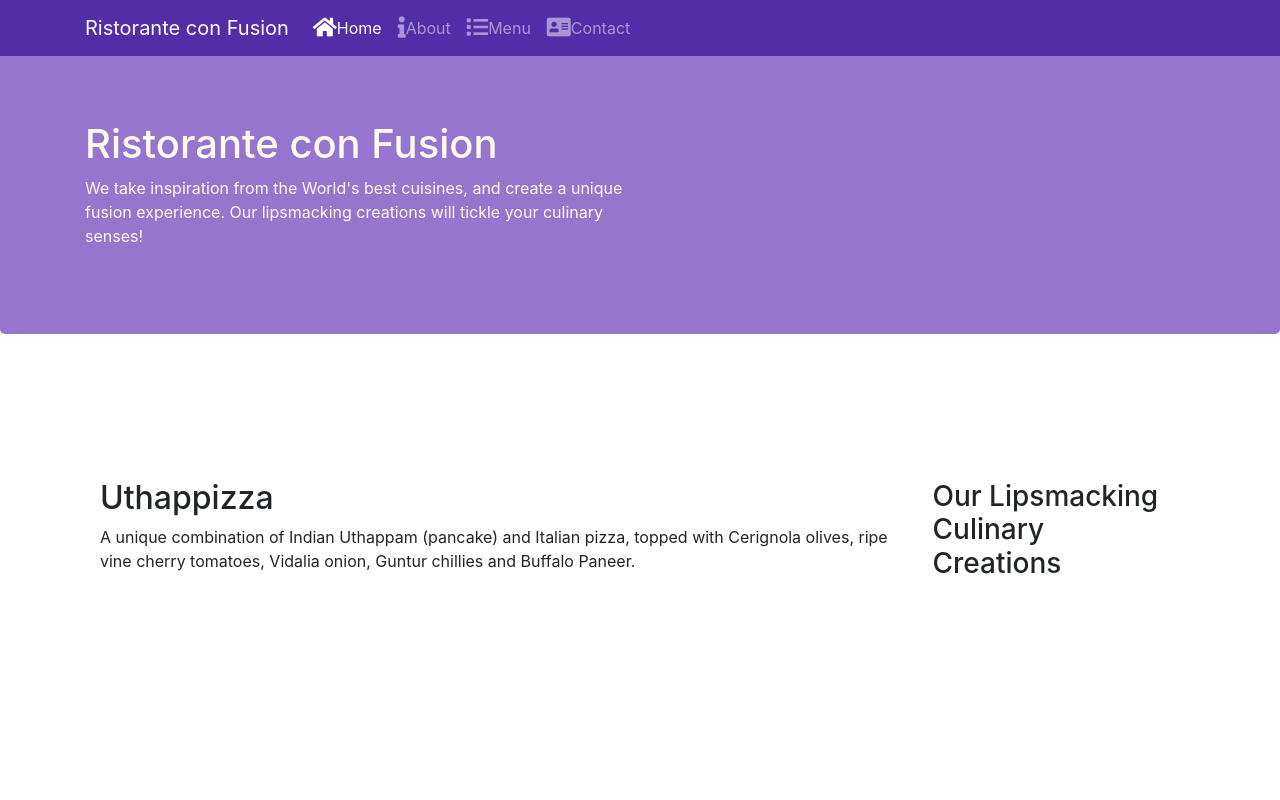
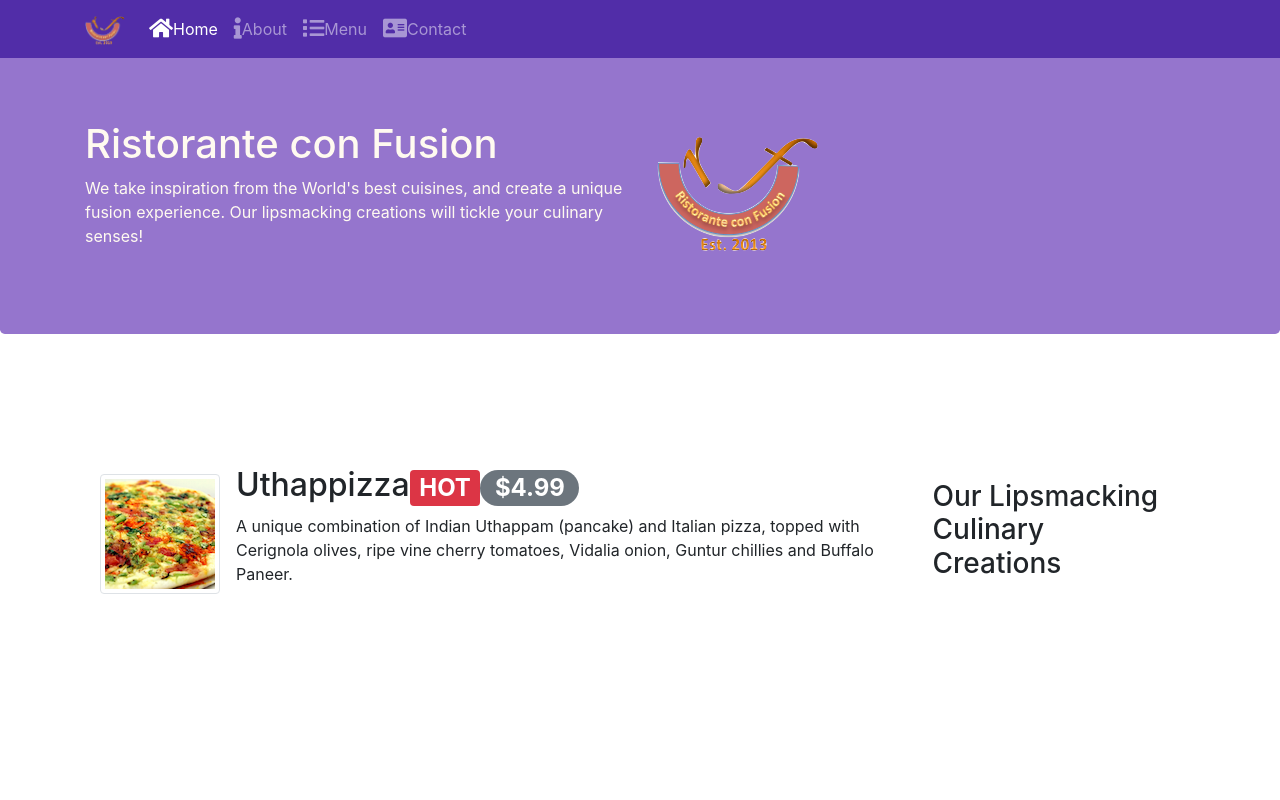
Before and after one commit to arjunSussol/RestaurantTemplateBootstrap, a website: page index.html in a window 1280 px wide. Shown: the top 800 px of the page. Drawn offline with nearby package versions, Linux system fonts and the light colour scheme.

Commit message:
Added Media and Badge

```diff
--- a/index.html
+++ b/index.html
@@ -23,7 +23,7 @@
             <button class="navbar-toggler" type="button" data-toggle="collapse" data-target="#Navbar">
                 <span class="navbar-toggler-icon"></span>
             </button>
-            <a class="navbar-brand" href="#">Ristorante con Fusion</a>
+            <a class="navbar-brand" href="#"><img src="img/logo.png" height="30" width="40"></a>
             <div class="collapse navbar-collapse" id="Navbar">
                 <ul class="navbar-nav mr-auto">
                     <li class="nav-item active"><a class="nav-link" href="#"><i class="fas fa-home fa-lg"></i>Home</a></li>
@@ -41,7 +41,8 @@
                     <h1>Ristorante con Fusion</h1>
                     <p class="d-none d-sm-block">We take inspiration from the World's best cuisines, and create a unique fusion experience. Our lipsmacking creations will tickle your culinary senses!</p>
                 </div>
-                <div class="col-12 col-sm">
+                <div class="col-12 col-sm align-self-center">
+                    <img src="img/logo.png" class="img-fluid">
                 </div>
             </div>
         </div>
@@ -53,8 +54,13 @@
                 <h3>Our Lipsmacking Culinary Creations</h3>
             </div>
             <div class="col-12 col-sm order-sm-first col-md">
-                <h2>Uthappizza</h2>
-                <p class="d-none d-sm-block">A unique combination of Indian Uthappam (pancake) and Italian pizza, topped with Cerignola olives, ripe vine cherry tomatoes, Vidalia onion, Guntur chillies and Buffalo Paneer.</p>
+                <div class="media">
+                    <img  class="d-flex mr-3 img-thumbnail align-self-center" src="img/uthappizza.png" alt="Uthappizza">
+                    <div class="media-body">
+                        <h2 class="mt-0">Uthappizza<span class="badge badge-danger">HOT</span><span class="badge badge-pill badge-secondary">$4.99</span></h2>
+                        <p class="d-none d-sm-block">A unique combination of Indian Uthappam (pancake) and Italian pizza, topped with Cerignola olives, ripe vine cherry tomatoes, Vidalia onion, Guntur chillies and Buffalo Paneer.</p>
+                    </div>
+                </div>
             </div>
         </div>
 
@@ -74,9 +80,14 @@
                 <h3>Meet our Culinary Specialists</h3>
             </div>
             <div class="col-12 col-sm order-sm-first col-md">
-                <h2>Alberto Somayya</h2>
-                <h4>Executive Chef</h4>
-                <p class="d-none d-sm-block">Award winning three-star Michelin chef with wide International experience having worked closely with whos-who in the culinary world, he specializes in creating mouthwatering Indo-Italian fusion experiences. </p>
+                <div class="media">
+                    <img class="d-flex mr-3 img-thumbnail align-self-center" src="img/alberto.png" alt="Alberto">
+                    <div class="media-body">
+                        <h2 class="mt-0">Alberto Somayya</h2>
+                        <h4>Executive Chef</h4>
+                        <p class="d-none d-sm-block">Award winning three-star Michelin chef with wide International experience having worked closely with whos-who in the culinary world, he specializes in creating mouthwatering Indo-Italian fusion experiences. </p>
+                    </div>
+                </div>
             </div>
         </div>
     </div>
```
Also changed, not shown: aboutus.html (+1 -1 lines), contactus.html (+1 -1 lines), img/alberto.png (added), img/buffet.png (added), img/logo.png (added), img/uthappizza.png (added).
